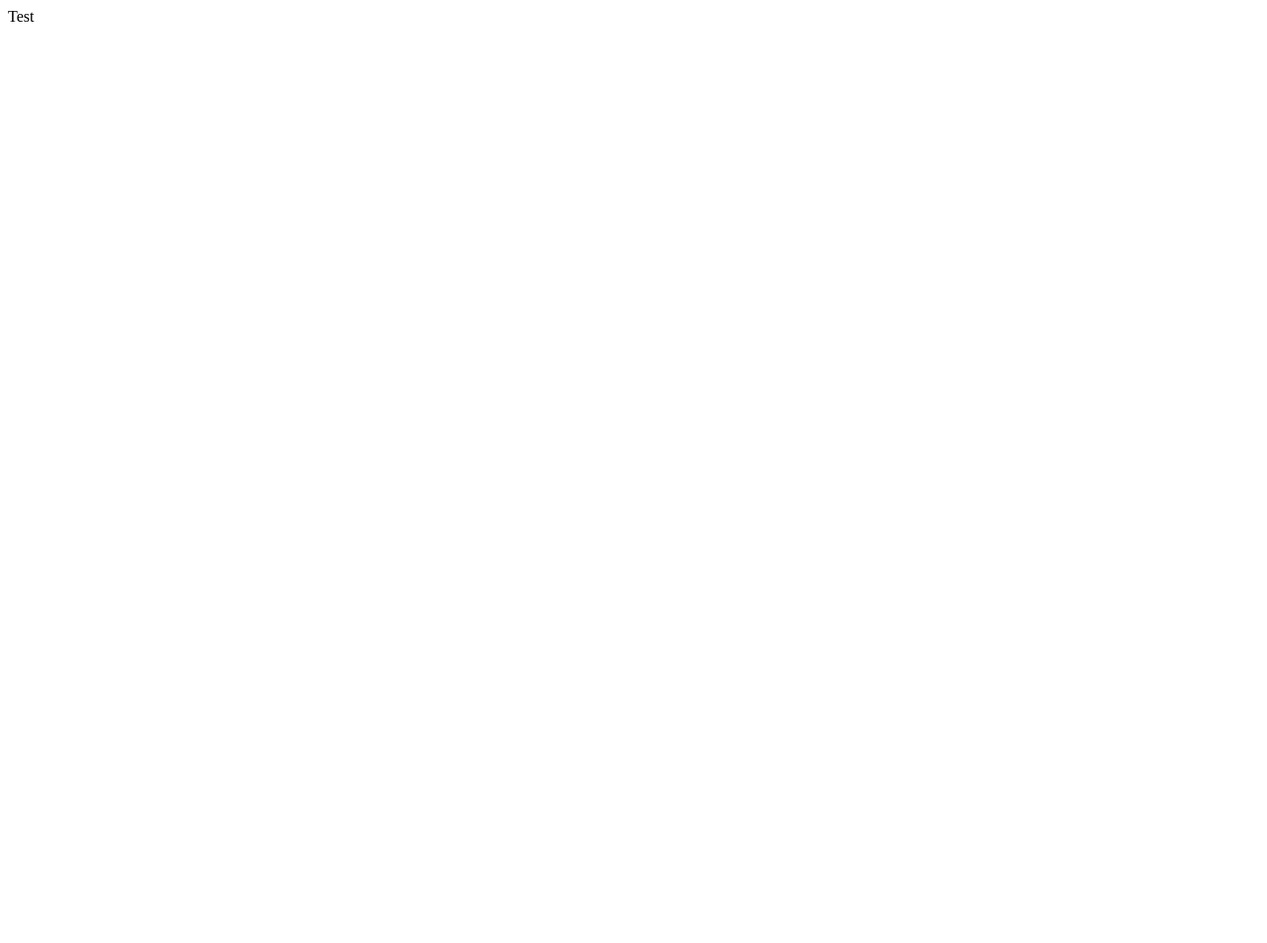
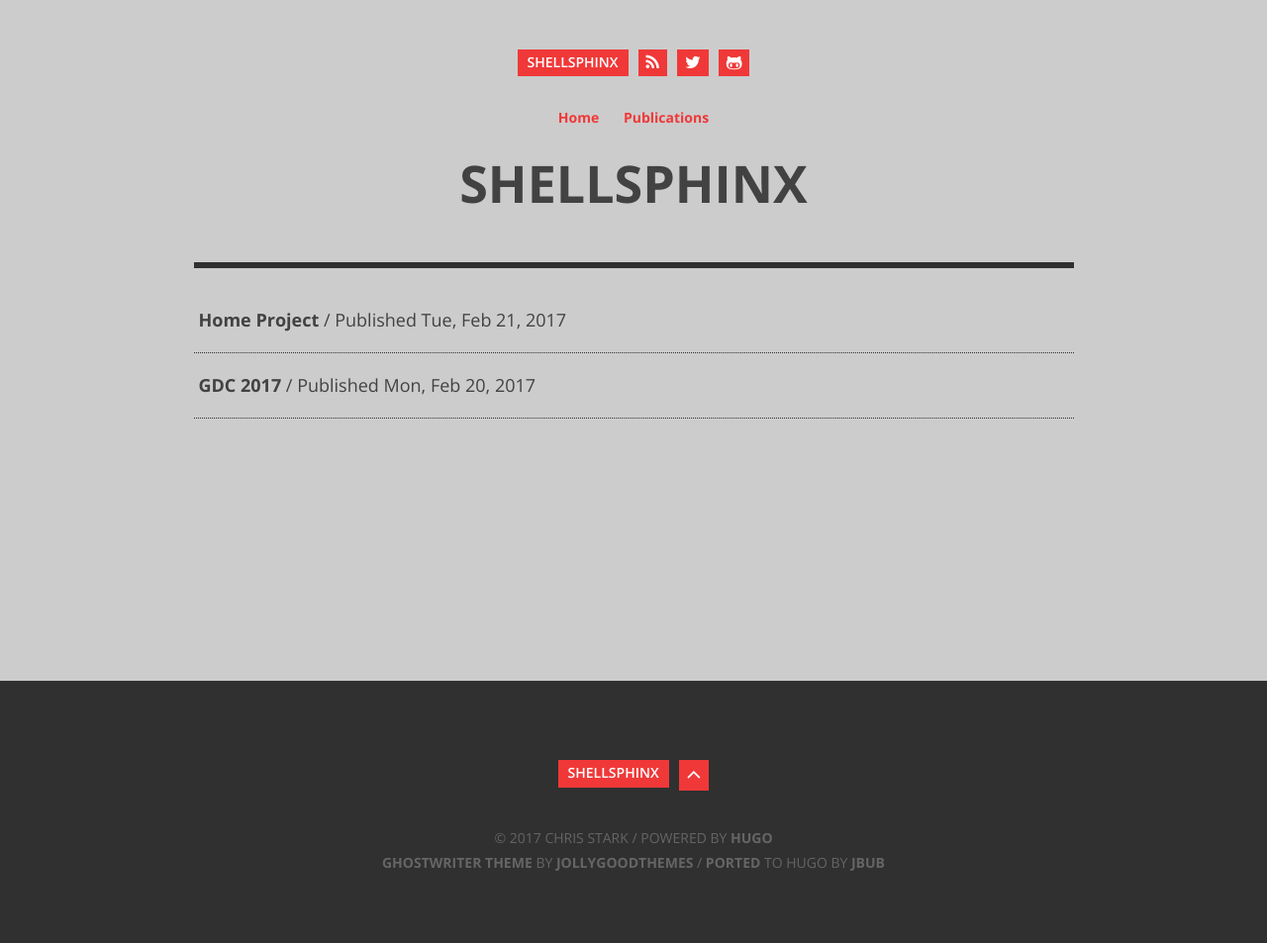
Before and after one commit to ShellSphinx/shellsphinx.github.io, a plain HTML site: page index.html in a window 1280 px wide. Shown: the whole page at 99% size. Before the commit the page ends 800 px from the top, so only its background shows below. Drawn offline with nearby package versions, Linux system fonts and the light colour scheme.

Commit message:
Updating index
Didn't go with last round of changes

```diff
--- a/index.html
+++ b/index.html
@@ -1,6 +1,129 @@
 <!DOCTYPE html>
 <html>
-<body>
-Test
-</body>
+    <head>
+        <meta charset="utf-8">
+        <meta http-equiv="X-UA-Compatible" content="IE=edge,chrome=1">
+        <title>ShellSphinx</title>
+        <meta name="description" content="">
+        <meta name="HandheldFriendly" content="True">
+        <meta name="MobileOptimized" content="320">
+        <meta name="generator" content="Hugo 0.18" />
+        <meta name="robots" content="index,follow">
+        <meta name="viewport" content="width=device-width, initial-scale=1.0">
+
+        <link rel="stylesheet" href="https://shellsphinx.github.io/dist/styles.css">
+        <link rel="stylesheet" href="https://fonts.googleapis.com/css?family=Open+Sans:300italic,400italic,600italic,700italic,400,600,700,300&subset=latin,cyrillic-ext,latin-ext,cyrillic">
+        <link rel="stylesheet" href="https://maxcdn.bootstrapcdn.com/font-awesome/4.7.0/css/font-awesome.min.css">
+    </head>
+    <body>
+
+
+        <div id="wrapper">
+            <header class="site-header">
+                <div class="container">
+                    <div class="site-title-wrapper">
+
+                            <h1 class="site-title">
+                                <a title="ShellSphinx" href="https://shellsphinx.github.io/">ShellSphinx</a>
+                            </h1>
+
+                        <a class="button-square" href="https://shellsphinx.github.io/index.xml"><i class="fa fa-rss"></i></a>
+
+                            <a class="button-square button-social hint--top" data-hint="Twitter" title="Twitter" href="https://twitter.com/shellsphinx">
+                                <i class="fa fa-twitter"></i>
+                            </a>
+
+
+
+                            <a class="button-square button-social hint--top" data-hint="Github" title="Github" href="https://github.com/shellsphinx">
+                                <i class="fa fa-github-alt"></i>
+                            </a>
+
+
+
+
+
+                    </div>
+
+                    <ul class="site-nav">
+
+    <li class="site-nav-item">
+        <a title="Home" href="/">Home</a>
+    </li>
+
+    <li class="site-nav-item">
+        <a title="Publications" href="/publications/">Publications</a>
+    </li>
+
+                    </ul>
+                </div>
+            </header>
+
+            <div id="container">
+
+
+<div id="post-index" class="container" itemscope="" itemtype="https://schema.org/Blog">
+
+        <header class="post-header">
+            <h1 class="post-title" itemprop="name">ShellSphinx</h1>
+            <p></p>
+        </header>
+
+
+    <ol class="post-list">
+
+
+            <li class="post-stub" itemprop="blogPost" itemscope="" itemtype="https://schema.org/BlogPosting">
+    <a href="https://shellsphinx.github.io/2017/02/21/homeproject/" itemprop="url" title="Go to post detail">
+        <h4 class="post-stub-title" itemprop="name">Home Project</h4>
+        <time class="post-stub-date" datetime="2017-02-21">Published Tue, Feb 21, 2017</time>
+
+    </a>
+</li>
+
+            <li class="post-stub" itemprop="blogPost" itemscope="" itemtype="https://schema.org/BlogPosting">
+    <a href="https://shellsphinx.github.io/2017/02/20/gdc2017/" itemprop="url" title="Go to post detail">
+        <h4 class="post-stub-title" itemprop="name">GDC 2017</h4>
+        <time class="post-stub-date" datetime="2017-02-20">Published Mon, Feb 20, 2017</time>
+
+    </a>
+</li>
+
+    </ol>
+
+    <div class="post-navigation">
+
+
+    </div>
+</div>
+
+            </div>
+        </div>
+
+        <footer class="footer">
+            <div class="container">
+                <div class="site-title-wrapper">
+                    <h1 class="site-title">
+                        <a title="ShellSphinx" href="https://shellsphinx.github.io/">ShellSphinx</a>
+                    </h1>
+                    <a class="button-square button-jump-top js-jump-top" href="#">
+                        <i class="fa fa-angle-up"></i>
+                    </a>
+                </div>
+
+                <p class="footer-copyright">
+                    <span>&copy; 2017 Chris Stark / Powered by <a href="https://gohugo.io/">Hugo</a></span>
+                </p>
+                <p class="footer-copyright">
+                    <span><a href="https://github.com/roryg/ghostwriter">Ghostwriter theme</a> By <a href="http://jollygoodthemes.com">JollyGoodThemes</a></span>
+                    <span>/ <a href="https://github.com/jbub/ghostwriter">Ported</a> to Hugo By <a href="https://github.com/jbub">jbub</a></span>
+                </p>
+            </div>
+        </footer>
+
+        <script src="https://shellsphinx.github.io/js/jquery-1.11.3.min.js"></script>
+        <script src="https://cdnjs.cloudflare.com/ajax/libs/highlight.js/9.9.0/highlight.min.js"></script>
+        <script src="https://shellsphinx.github.io/js/jquery.fitvids.js"></script>
+        <script src="https://shellsphinx.github.io/js/scripts.js"></script>
+    </body>
 </html>
```
